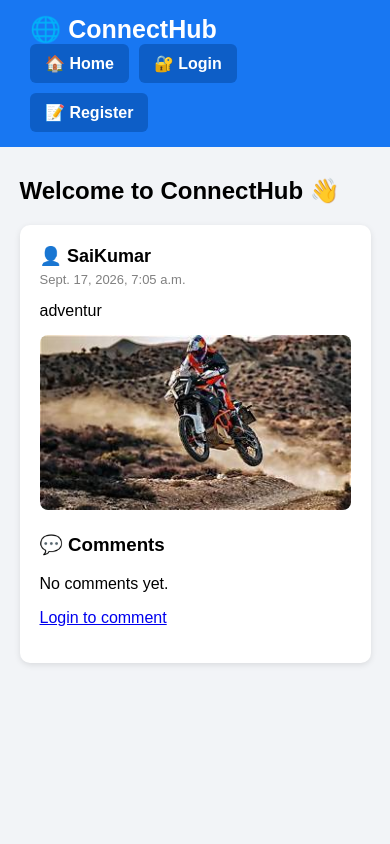
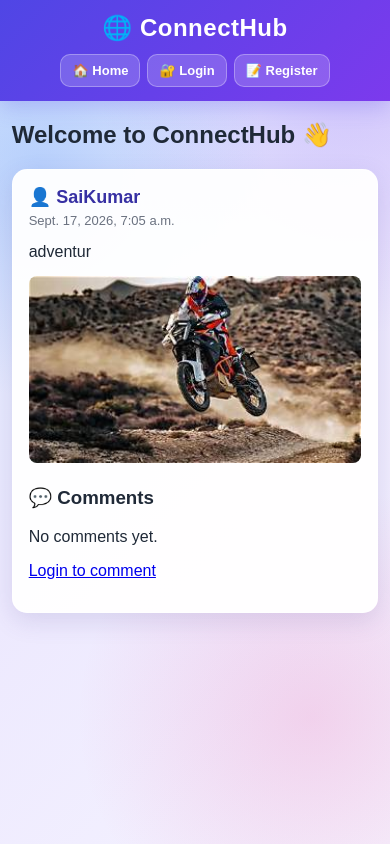
Before and after one commit to dsaik2037-code/CodeAlpha_Social-Media-Platform, a Django app: page / in a window 390 px wide. Run offline with Django 5.2, Linux system fonts and the light colour scheme; data comes from the database, SQL or seed files in the repository; both versions use the stored data as it was after the commit; data that the repository does not hold is empty.

Commit message:
Improve ConnectHub UI design

```diff
--- a/social/templates/social/home.html
+++ b/social/templates/social/home.html
@@ -9,27 +9,43 @@
     <style>
 
       body {
+    margin: 0;
+    padding: 0;
     font-family: Arial, sans-serif;
-            background: #f2f4f7;
-            margin: 0;
+
+    /* Attractive ConnectHub background */
+    background:
+        radial-gradient(circle at 10% 20%, rgba(59, 130, 246, 0.25), transparent 30%),
+        radial-gradient(circle at 90% 10%, rgba(139, 92, 246, 0.25), transparent 30%),
+        radial-gradient(circle at 80% 85%, rgba(236, 72, 153, 0.18), transparent 30%),
+        linear-gradient(135deg, #dbeafe, #ede9fe, #f5f3ff);
+
+    min-height: 100vh;
+    color: #1f2937;
 }
 
        nav {
-            background: #1877f2;
-            padding: 15px 30px;
+    background: linear-gradient(135deg, #4f46e5, #7c3aed);
+    padding: 16px 30px;
     display: flex;
     align-items: center;
     justify-content: space-between;
     flex-wrap: wrap;
+    box-shadow: 0 5px 20px rgba(79, 70, 229, 0.25);
 }
 
        .logo {
     color: white;
-            font-size: 25px;
+    font-size: 27px;
     font-weight: bold;
     text-decoration: none;
+    letter-spacing: 0.5px;
+    transition: transform 0.2s ease;
 }
 
+.logo:hover {
+    transform: scale(1.03);
+}
         .nav-buttons {
             display: flex;
             gap: 10px;
@@ -39,16 +55,20 @@
         .nav-buttons a {
     text-decoration: none;
     color: white;
-            padding: 10px 15px;
-            border-radius: 6px;
-            background: #0d5ec7;
+    padding: 10px 16px;
+    border-radius: 10px;
+    background: rgba(255, 255, 255, 0.18);
+    border: 1px solid rgba(255, 255, 255, 0.3);
     font-weight: bold;
+    transition: all 0.2s ease;
+    display: inline-block;
 }
 
 .nav-buttons a:hover {
-            background: #084b9c;
+    background: white;
+    color: #4f46e5;
+    transform: translateY(-2px);
 }
-
         .container {
             width: 600px;
             max-width: 90%;
@@ -56,20 +76,28 @@
         }
 
         .post {
-            background: white;
-            padding: 20px;
-            margin-bottom: 20px;
-            border-radius: 10px;
-            box-shadow: 0 2px 6px rgba(0,0,0,0.1);
+    background: rgba(255, 255, 255, 0.95);
+    padding: 22px;
+    margin-bottom: 22px;
+    border-radius: 18px;
+    box-shadow: 0 8px 25px rgba(80, 70, 150, 0.15);
+    border: 1px solid rgba(255, 255, 255, 0.8);
+    transition: transform 0.2s ease, box-shadow 0.2s ease;
+}
+
+.post:hover {
+    transform: translateY(-3px);
+    box-shadow: 0 12px 30px rgba(80, 70, 150, 0.20);
 }
 
        .username {
     font-weight: bold;
     font-size: 18px;
+    color: #3730a3;
 }
 
 .date {
-            color: gray;
+    color: #6b7280;
     font-size: 13px;
     margin-top: 5px;
 }
@@ -133,18 +184,68 @@
             border-radius: 10px;
         }
         .delete-btn {
-    background: #dc3545;
+    background: linear-gradient(135deg, #ef4444, #dc2626);
     color: white;
     border: none;
-    padding: 9px 15px;
-    border-radius: 6px;
+    padding: 10px 16px;
+    border-radius: 10px;
     cursor: pointer;
-    margin-top: 10px;
+    margin-top: 12px;
     font-weight: bold;
+    box-shadow: 0 4px 12px rgba(220, 38, 38, 0.20);
+    transition: all 0.2s ease;
 }
 
 .delete-btn:hover {
-    background: #b02a37;
+    transform: translateY(-2px);
+    box-shadow: 0 7px 16px rgba(220, 38, 38, 0.30);
+}
+@media (max-width: 600px) {
+
+    nav {
+        padding: 14px 15px;
+        flex-direction: column;
+        gap: 12px;
+    }
+
+    .logo {
+        font-size: 24px;
+    }
+
+    .nav-buttons {
+        justify-content: center;
+        gap: 7px;
+    }
+
+    .nav-buttons a {
+        padding: 8px 11px;
+        font-size: 13px;
+    }
+
+    .container {
+        width: 94%;
+        max-width: none;
+        margin: 20px auto;
+    }
+
+    .post {
+        padding: 16px;
+        border-radius: 15px;
+    }
+
+    .post-image {
+        max-width: 100%;
+        height: auto;
+    }
+
+    .comment-input {
+        width: 100%;
+        margin-bottom: 8px;
+    }
+
+    .comment-button {
+        width: 100%;
+    }
 }
 
     </style>
```
Also changed, not shown: other parts of social/templates/social/home.html (+38 -15 lines), db.sqlite3. Lines whose indentation alone changed are shown as unchanged.
